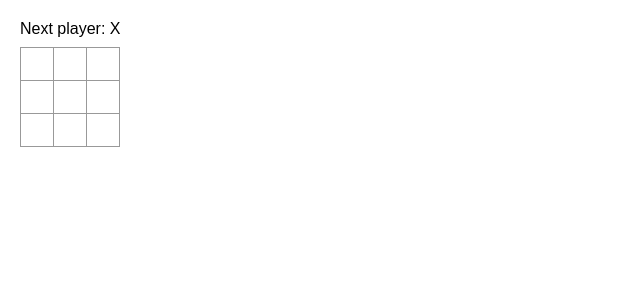
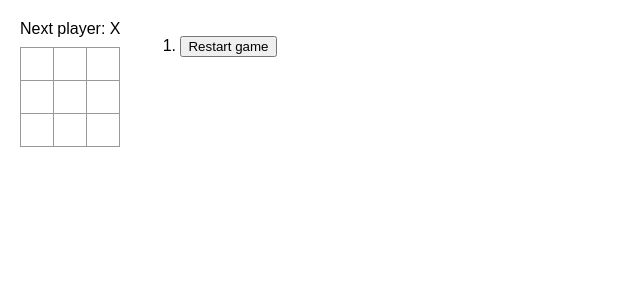
Before and after one commit to laarniastrid/react-tic-tac-toe, a React (Create React App) app: page / in a window 1280 px wide. Shown: the top 300 px of the page, without its empty margins (0-640 px from the left). Built offline with nearby package versions, Linux system fonts and the light colour scheme.

Commit message:
feat: add restart game and history tracking buttons,

```diff
--- a/src/App.js
+++ b/src/App.js
@@ -47,14 +47,35 @@ function Board({ xIsNext, squares, onPlay }) {
 }
 
 export default function Game() {
-  const [xIsNext, setXIsNext] = useState(true);
   const [history, setHistory] = useState([Array(9).fill(null)]);
-  const currentSquares = history[history.length - 1];
+  const [currentMove, setCurrentMove] = useState(0);
+  const xIsNext = currentMove % 2 === 0;
+  const currentSquares = history[currentMove];
 
   function handlePlay(nextSquares) {
-    setHistory([...history, nextSquares]);
-    setXIsNext(!xIsNext);
+    const nextHistory = [
+      ...history.slice(0, currentMove + 1),
+      nextSquares
+    ];
+    setHistory(nextHistory);
+    setCurrentMove(nextHistory.length - 1);
   }
+
+  function jumpTo(nextMove) {
+    setCurrentMove(nextMove);
+  }
+
+  const moves = history.map((squares, move) => {
+    const description = move > 0 ? `Go to move # ${move}` : `Restart game`;
+
+    return (
+      <li key={move}>
+        <button onClick={() => jumpTo(move)}>
+          {description}
+        </button>
+      </li>
+    );
+  })
 
   return (
     <div className="game">
@@ -63,7 +84,7 @@ export default function Game() {
       </div>
 
       <div className="game-info">
-        <ol>{/*TODO*/}</ol>
+        <ol>{moves}</ol>
       </div>
     </div>
   )
```
